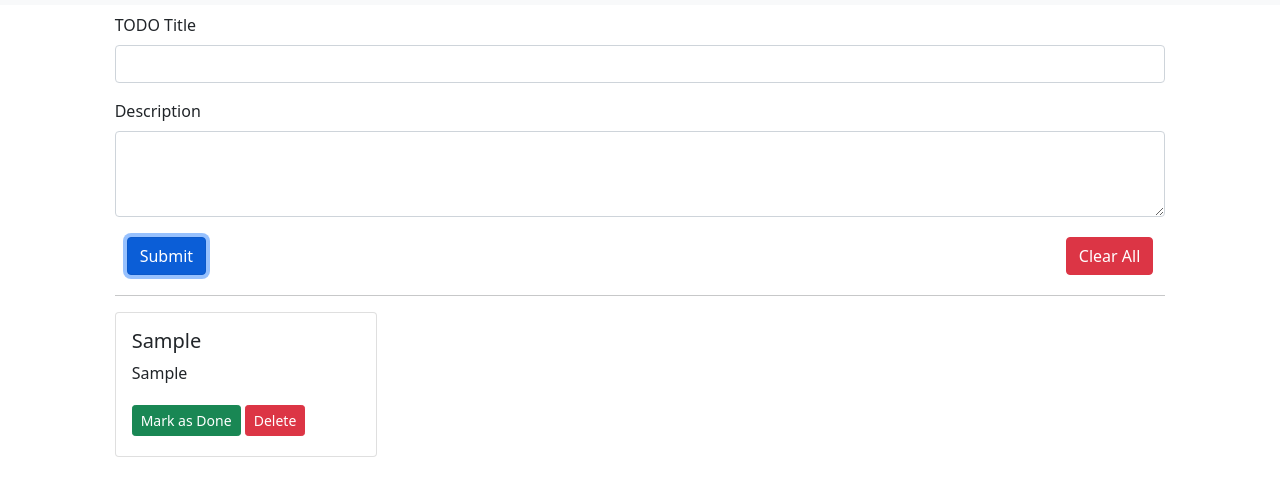
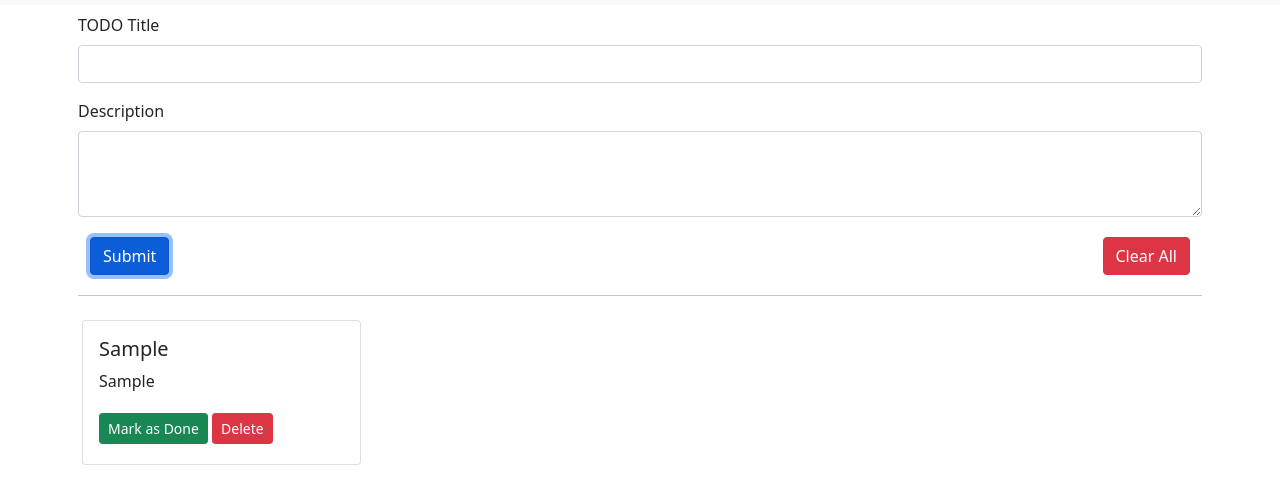
Before and after one commit to arpitghura/todos, a plain HTML site: page index.html in a window 1280 px wide. Both pictures are taken after typing "Sample", "Sample" into the empty fields and a click on the button "Submit". Shown: the part 51-552 px from the top of the page. Drawn offline with nearby package versions, Linux system fonts and the light colour scheme.

Commit message:
Updated Content and links v1.0

```diff
--- a/index.html
+++ b/index.html
@@ -19,7 +19,7 @@
   <body>
     <nav class="navbar navbar-expand-lg navbar-light bg-light">
       <div class="container-fluid">
-        <a class="navbar-brand" href="index.html">TODOs App</a>
+        <a class="navbar-brand">TODOs App</a>
         <button
           class="navbar-toggler"
           type="button"
@@ -43,7 +43,7 @@
         </div>
       </div>
     </nav>
-    <div class="container p-2 col-md-10">
+    <div class="container p-2 col-md-12">
       <div class="mb-3">
         <label for="title" class="form-label">TODO Title</label>
         <input type="text" class="form-control" id="title" />
@@ -56,8 +56,10 @@
         <button type="submit" class="btn btn-primary my-1" id="add">Submit</button>
         <button type="submit" class="btn btn-danger my-1" id="clearAll">Clear All</button>
       </div>
+      <hr />
+    </div>
 
-      <hr />
+    <div class="container">
       <!-- --- Card to view the TODOs ---  -->
       <div id="todos" class="d-flex flex-wrap">
       </div>
@@ -65,8 +67,9 @@
       <h3 id="doneLabel">Done Todos</h3>
       <div id="DoneTodos" class="d-flex flex-wrap">
       </div>
+    </div>
 
-    </div>
+
     <script
       src="https://cdn.jsdelivr.net/npm/bootstrap@5.1.3/dist/js/bootstrap.bundle.min.js"
       integrity="sha384-ka7Sk0Gln4gmtz2MlQnikT1wXgYsOg+OMhuP+IlRH9sENBO0LRn5q+8nbTov4+1p"
--- a/main.js
+++ b/main.js
@@ -135,7 +135,7 @@ function DoneUpdate() {
     }
     let DoneContent = "";
     JsonDoneItemsArray.forEach((element, index) => {
-        DoneContent += `<div class="card col-3">
+        DoneContent += `<div class="card col-sm-5 col-md-3">
         <span class="badge bg-success card-header" id="done">Done</span>
         <div class="card-body bg-dark text-light">
           <h5 class="card-title">${element[0][0]}</h5>
--- a/style.css
+++ b/style.css
@@ -1,21 +1,21 @@
-.card{
-    margin: 0 2vw 1.5vw 0;
-    height: min-content;
+.card {
+  margin: 0 1.5vw 1.5vw 0;
+  height: min-content;
 }
 /* @media only screen and (max-width: 480px) {
-    .card{
-        width: 100%;
-    }
+  .card {
+    width: 100% !important;
+  }
 }
 
-@media only screen and (max-width: 575px) and  (min-width: 481px){
-    .card{
-        width: 45vw;
-    }
+@media only screen and (max-width: 575px) and (min-width: 481px) {
+  .card {
+    width: 45vw !important;
+  }
 }
 
-@media only screen and (max-width: 996px) and  (min-width: 576px){
-    .card{
-        width: 27vw;
-    }
+@media only screen and (max-width: 996px) and (min-width: 576px) {
+  .card {
+    width: 27vw !important;
+  }
 } */
```
Also changed, not shown: features.html (+1 -1 lines).
